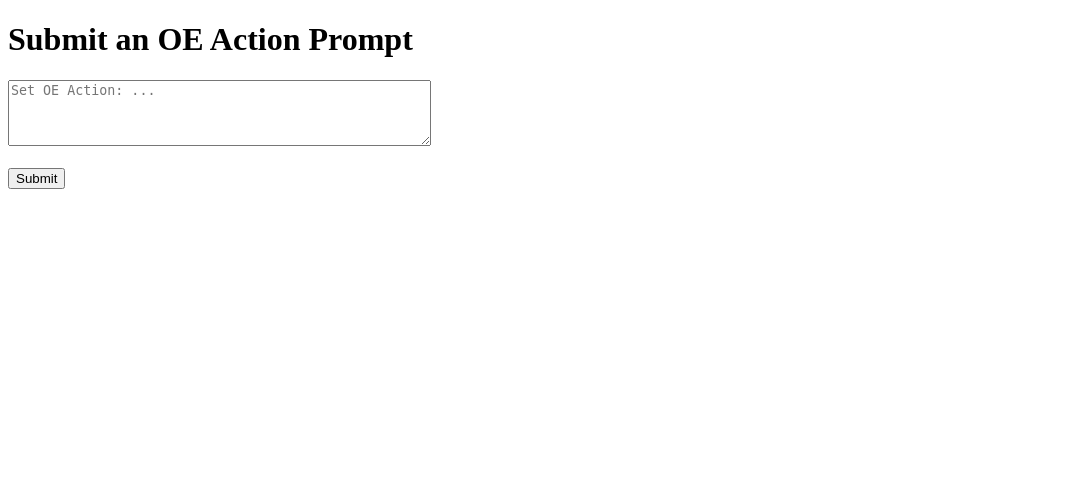
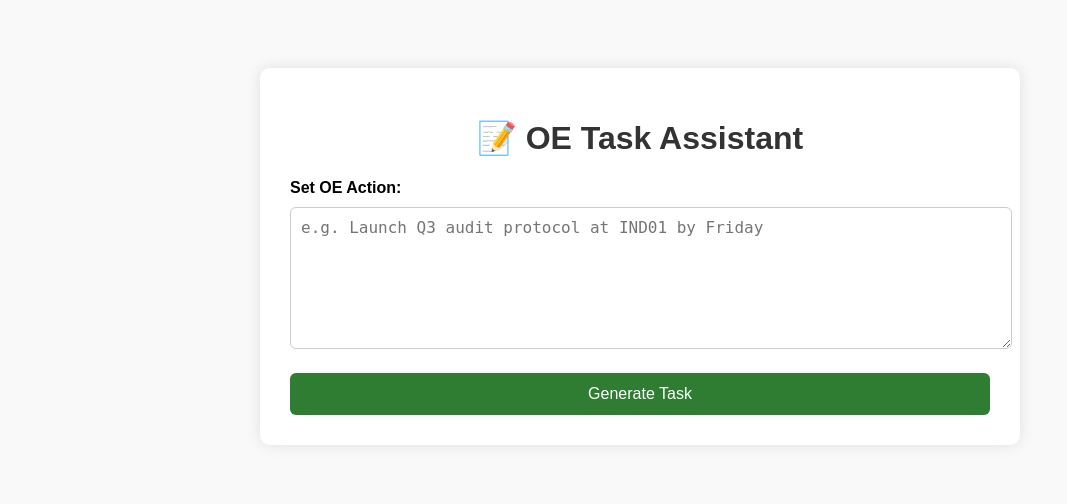
Before and after one commit to drakley311/oe-task-assistant, a Flask app: page / in a window 1280 px wide. Shown: the top 504 px of the page, without its empty margins (0-1067 px from the left). Run offline with Flask 3, Linux system fonts and the light colour scheme.

Commit message:
Update form.html clean UI

```diff
--- a/templates/form.html
+++ b/templates/form.html
@@ -1,13 +1,85 @@
-<!doctype html>
+<!DOCTYPE html>
 <html>
-  <head>
-    <title>OE Task Assistant</title>
-  </head>
-  <body>
-    <h1>Submit an OE Action Prompt</h1>
-    <form action="/" method="post">
-      <textarea name="prompt" rows="4" cols="50" placeholder="Set OE Action: ..."></textarea><br><br>
-      <input type="submit" value="Submit">
+<head>
+  <title>OE Task Assistant</title>
+  <style>
+    body {
+      font-family: Arial, sans-serif;
+      background: #f9f9f9;
+      display: flex;
+      justify-content: center;
+      align-items: flex-start;
+      padding: 60px;
+    }
+    .container {
+      background: white;
+      padding: 30px;
+      max-width: 700px;
+      width: 100%;
+      border-radius: 10px;
+      box-shadow: 0 0 15px rgba(0,0,0,0.1);
+    }
+    h1 {
+      text-align: center;
+      color: #333;
+    }
+    textarea {
+      width: 100%;
+      height: 120px;
+      padding: 10px;
+      margin-top: 10px;
+      margin-bottom: 20px;
+      font-size: 1rem;
+      border: 1px solid #ccc;
+      border-radius: 6px;
+    }
+    button {
+      background-color: #2e7d32;
+      color: white;
+      padding: 12px 20px;
+      border: none;
+      border-radius: 6px;
+      font-size: 1rem;
+      cursor: pointer;
+      width: 100%;
+    }
+    pre {
+      white-space: pre-wrap;
+      background: #f1f1f1;
+      padding: 20px;
+      border-radius: 6px;
+      margin-top: 20px;
+      font-family: monospace;
+    }
+    #copyBtn {
+      margin-top: 10px;
+      background-color: #1565c0;
+    }
+  </style>
+</head>
+<body>
+  <div class="container">
+    <h1>📝 OE Task Assistant</h1>
+    <form method="post" action="/">
+      <label for="prompt"><strong>Set OE Action:</strong></label>
+      <textarea id="prompt" name="prompt" placeholder="e.g. Launch Q3 audit protocol at IND01 by Friday"></textarea>
+      <button type="submit">Generate Task</button>
     </form>
-  </body>
+
+    {% if task_output %}
+      <h2>Formatted Planner Task:</h2>
+      <pre id="output">{{ task_output }}</pre>
+      <button id="copyBtn" onclick="copyText()">Copy to Clipboard</button>
+    {% endif %}
+  </div>
+
+  <script>
+    function copyText() {
+      const text = document.getElementById("output").innerText;
+      navigator.clipboard.writeText(text).then(() => {
+        alert("Task copied to clipboard!");
+      });
+    }
+  </script>
+</body>
 </html>
```
